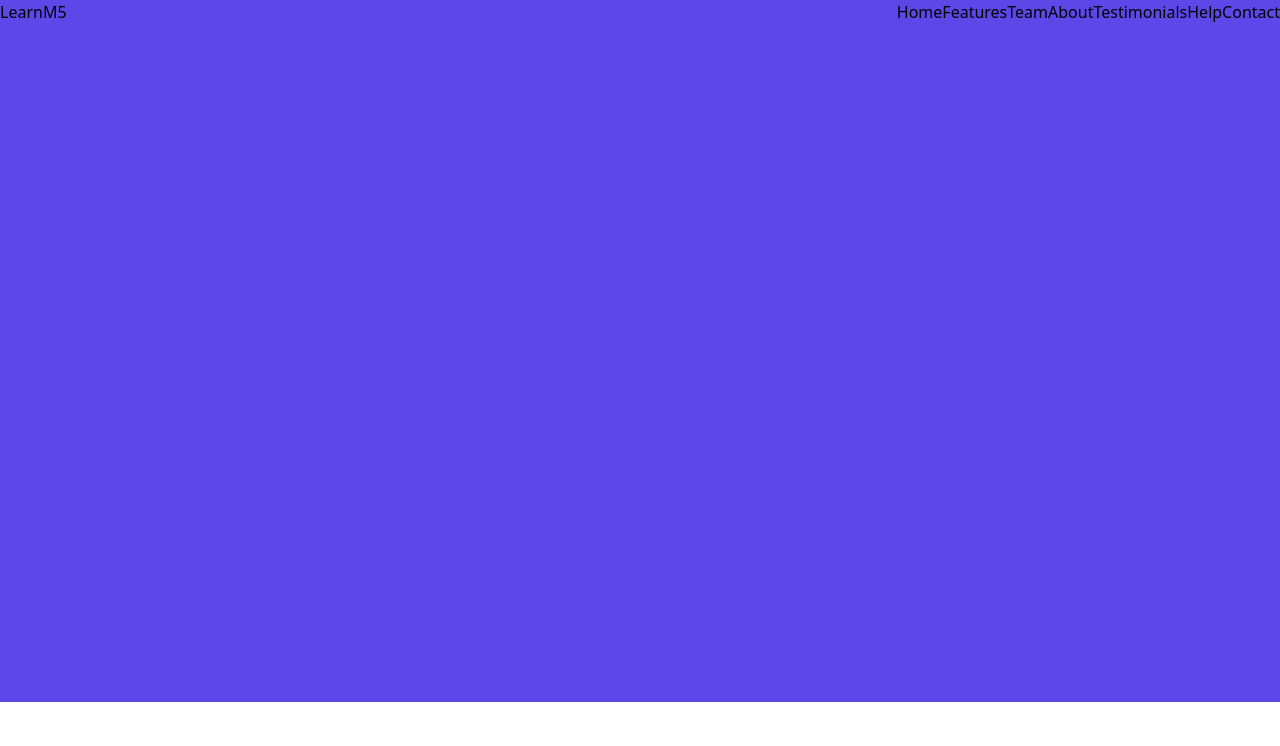
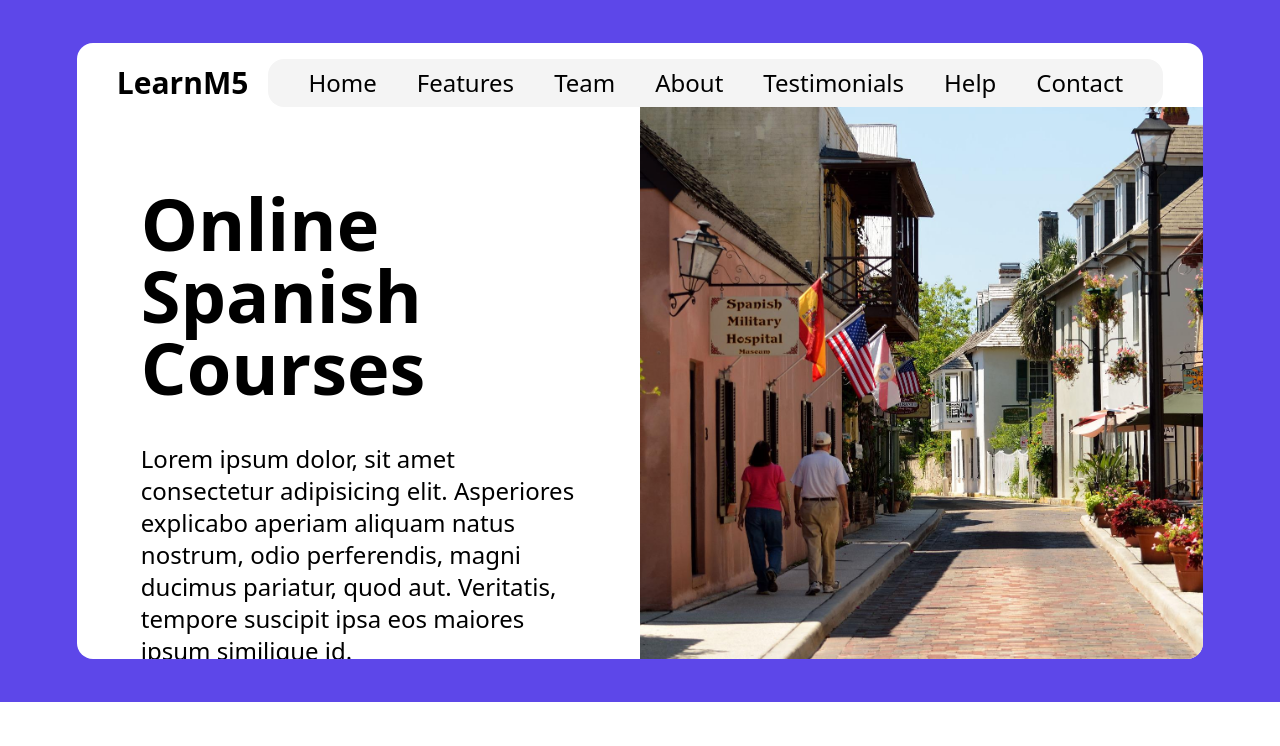
Before and after one commit to ValentinRndn/integration-tailwind, a website: page index.html in a window 1280 px wide. Drawn offline with Linux system fonts and the light colour scheme.

Commit message:
[ADD] Header done

```diff
--- a/index.html
+++ b/index.html
@@ -11,15 +11,17 @@
 
     <link rel="stylesheet" href="./output.css" />
   </head>
+
   <body>
-    <header class="bg-purple h-[87.7vh]">
-      <div class="white-container bg-red h-[400px]">
-        <div class="header-container flex justify-between">
+	<header class="flex justify-center items-center bg-purple h-[87.7vh]">
+		<div class="white-container bg-white w-[88vw] h-[77vh] rounded-2xl overflow-hidden relative">
+		  <!-- NavBar-->
+		  <div class="header-container flex justify-between items-center mt-4 mx-10">
 			<div class="header-logo">
-            <h1>LearnM5</h1>
+			  <h1 class="font-bold text-3xl">LearnM5</h1>
 			</div>
-          <div class="header-nav">
-            <ul class="flex">
+			<div class="header-nav gap-4 flex">
+			  <ul class="flex gap-10 bg-grey text-2xl px-10 py-2 rounded-2xl">
 				<li><a href="#">Home</a></li>
 				<li><a href="#">Features</a></li>
 				<li><a href="#">Team</a></li>
@@ -30,8 +32,26 @@
 			  </ul>
 			</div>
 		  </div>
+
+		  <!-- Content Header -->
+		  <div class="content flex flex-row w-full h-full">
+			<div class="content-header flex flex-col w-1/2 mt-20">
+			  <h1 class="text-7xl font-bold mb-6 mx-16">Online Spanish Courses</h1>
+			  <p class="text-2xl mt-4 mx-16">Lorem ipsum dolor, sit amet consectetur adipisicing elit. Asperiores explicabo aperiam aliquam natus nostrum, odio perferendis, magni ducimus pariatur, quod aut. Veritatis, tempore suscipit ipsa eos maiores ipsum similique id.</p>
+			  <button class="bg-purple text-white px-4 rounded-xl mt-4 w-1/3 py-4 text-xl mx-16">
+				Get Started
+			  </button>
+			</div>
+			<div class="bg-header-image w-1/2 bg-cover">
+			</div>
+		  </div>
 		</div>
 	  </header>
+
+
+
+
+
     <main></main>
     <footer></footer>
   </body>
--- a/tailwind.config.js
+++ b/tailwind.config.js
@@ -4,6 +4,8 @@ module.exports = {
   theme: {
     colors: {
       purple: '#5D47E9',
+      white: '#FFFFFF',
+      grey: '#F4F4F4',
     },
     screens: {
       'sm': {'max': '639px'}, // jusqu'à 640px
@@ -12,6 +14,9 @@ module.exports = {
       'xl': {'max': '1279px'}, // jusqu'à 1280px
       '2xl': {'max': '1535px'}, // jusqu'à 1536px
     },
+    backgroundImage: {
+      'header-image': 'url("/assets/img/1.jpg")',
+    },
 
     extend: {},
   },
```
Also changed, not shown: input.css (line endings or trailing spaces), output.css. Lines whose indentation alone changed are shown as unchanged.
